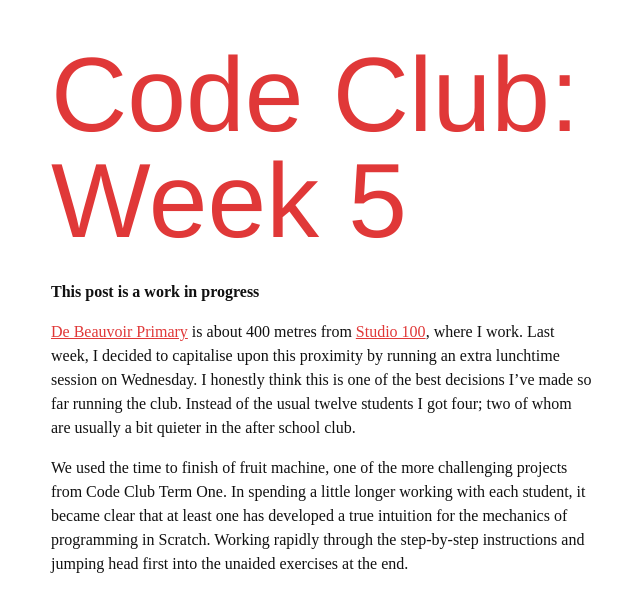
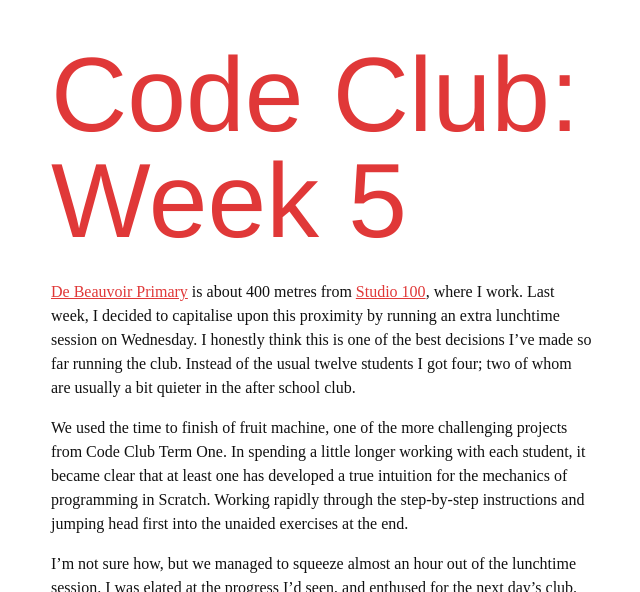
Before and after one commit to jgwhite/jgwhite.github.io, a Jekyll site: the page built from _posts/2013-05-16-code-club-5.md, in a window 1280 px wide and 900 px high, cut to the strip 0-592 px from the top of the window. Shown: the whole strip, without its empty margins (317-957 px from the left). Built offline with Jekyll 4.4.1, drawn with Linux system fonts in a browser that asks for light colours; some web fonts are replaced.

Commit message:
Remove WIP notice from CCw5

```diff
--- a/_posts/2013-05-16-code-club-5.md
+++ b/_posts/2013-05-16-code-club-5.md
@@ -2,8 +2,6 @@
 layout: post
 title: 'Code Club: Week 5'
 ---
-
-**This post is a work in progress**
 
 [De Beauvoir Primary][dbp] is about 400 metres from [Studio 100][studio100],
 where I work. Last week, I decided to capitalise upon this proximity by
```
